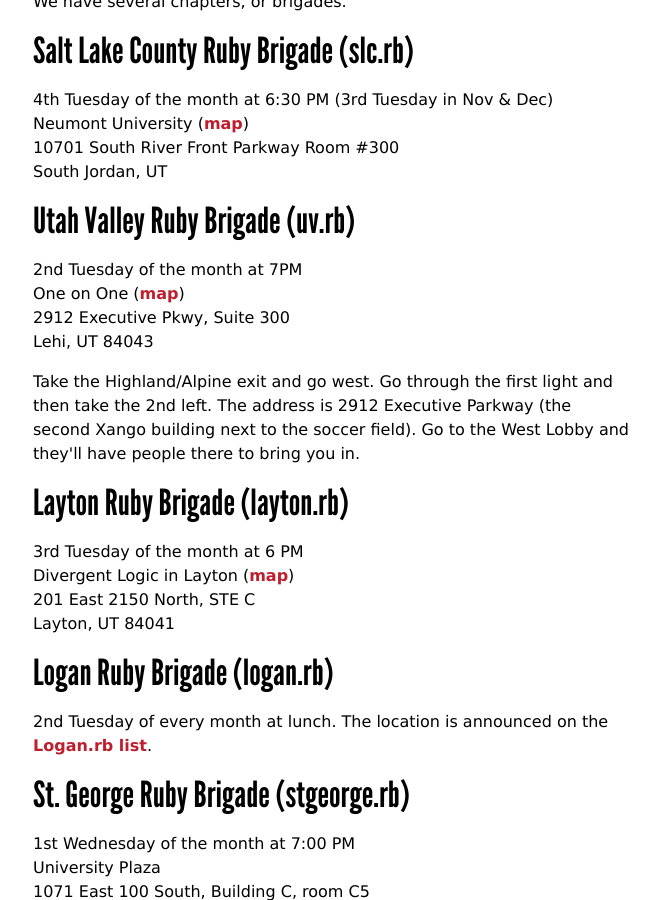
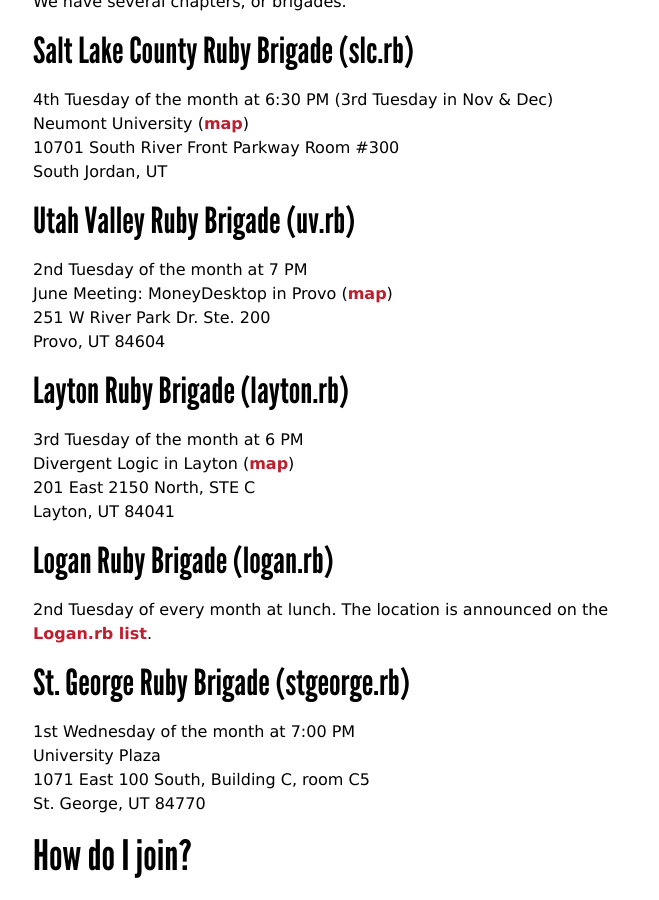
Before and after one commit to urug/urug.github.io, a Jekyll site: the page built from index.html, in a window 1280 px wide and 900 px high, scrolled down 510 px. Shown: the whole window, without its empty margins (307-966 px from the left). Built offline with Jekyll 4.4.1, drawn with Linux system fonts in a browser that asks for light colours.

Commit message:
Update for June UV.rb meeting

```diff
--- a/index.html
+++ b/index.html
@@ -17,11 +17,16 @@
 South Jordan, UT</p>
 
 <h2>Utah Valley Ruby Brigade (uv.rb)</h2>
-<p>2nd Tuesday of the month at 7PM<br>
+<!-- <p>2nd Tuesday of the month at 7PM<br>
 One on One (<a href="http://bit.ly/i4iBhW">map</a>)<br>
 2912 Executive Pkwy, Suite 300<br>
 Lehi, UT 84043</p>
-<p>Take the Highland/Alpine exit and go west. Go through the first light and then take the 2nd left. The address is 2912 Executive Parkway (the second Xango building next to the soccer field). Go to the West Lobby and they'll have people there to bring you in.</p>
+<p>Take the Highland/Alpine exit and go west. Go through the first light and then take the 2nd left. The address is 2912 Executive Parkway (the second Xango building next to the soccer field). Go to the West Lobby and they'll have people there to bring you in.</p> -->
+
+<p>2nd Tuesday of the month at 7 PM<br>
+June Meeting: MoneyDesktop in Provo (<a href="http://goo.gl/maps/S5q5">map</a>)<br>
+251 W River Park Dr. Ste. 200<br>
+Provo, UT 84604</p>
 
 <h2>Layton Ruby Brigade (layton.rb)</h2>
 <p>3rd Tuesday of the month at 6 PM<br>
```
